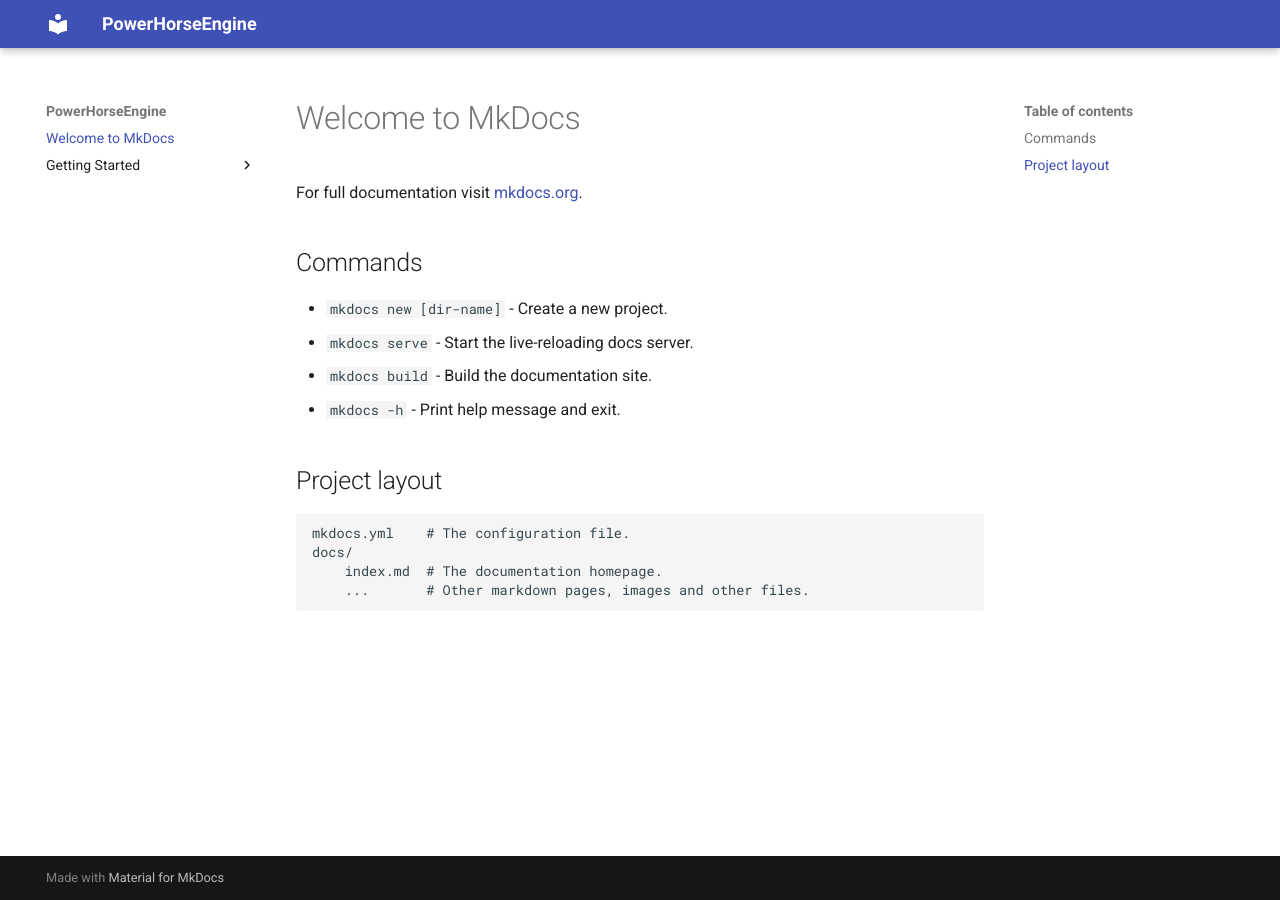
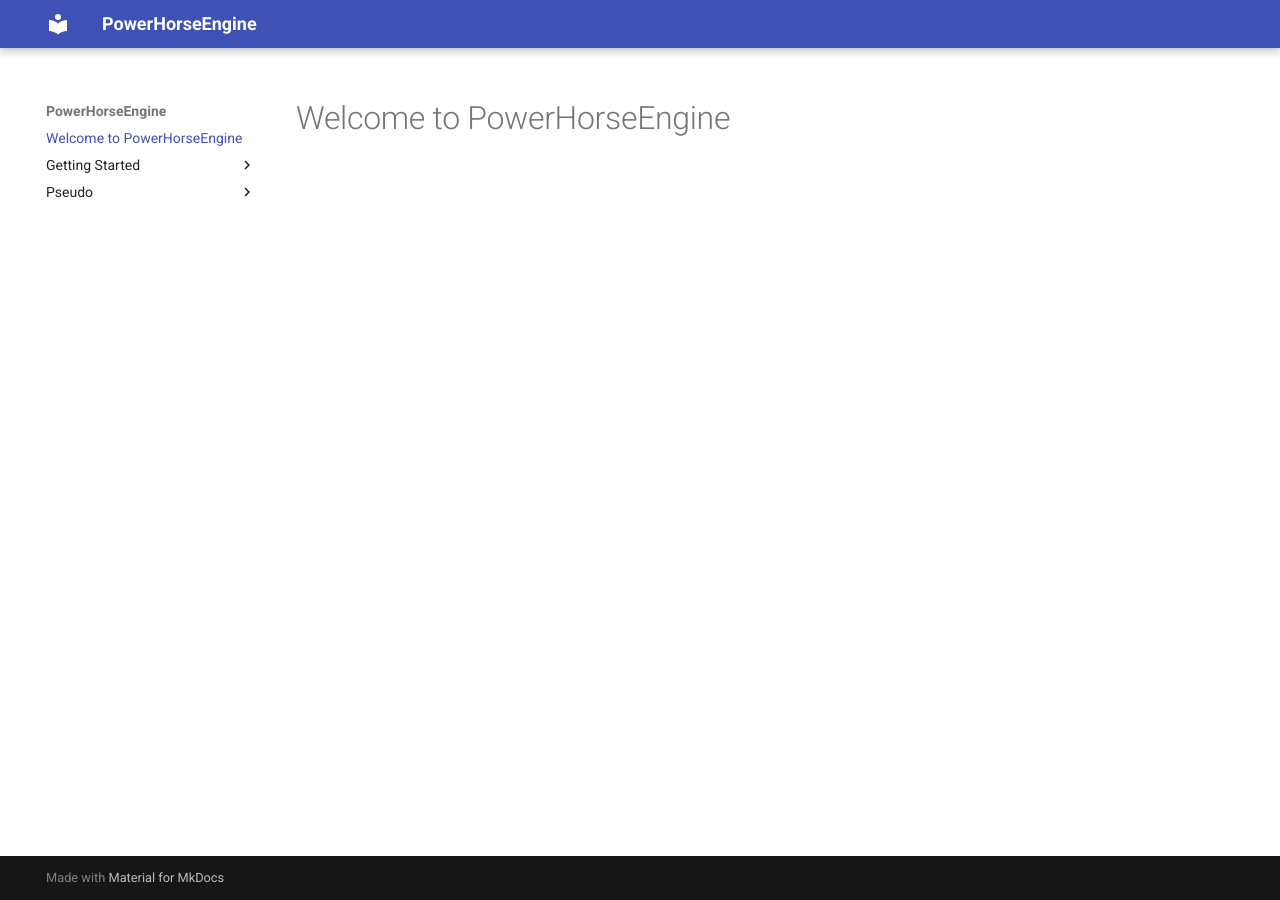
Before and after one commit to mekstuff/PowerHorseEngine_2-26-23_, an MkDocs documentation site: the page built from docs/index.md, in a window 1280 px wide. Built offline with MkDocs 1.6.1 and Material for MkDocs 9.7.7, drawn with Linux system fonts in a browser that asks for light colours.

```diff
--- a/docs/index.md
+++ b/docs/index.md
@@ -1,17 +1 @@
-# Welcome to MkDocs
-
-For full documentation visit [mkdocs.org](https://www.mkdocs.org).
-
-## Commands
-
-* `mkdocs new [dir-name]` - Create a new project.
-* `mkdocs serve` - Start the live-reloading docs server.
-* `mkdocs build` - Build the documentation site.
-* `mkdocs -h` - Print help message and exit.
-
-## Project layout
-
-    mkdocs.yml    # The configuration file.
-    docs/
-        index.md  # The documentation homepage.
-        ...       # Other markdown pages, images and other files.
+# Welcome to PowerHorseEngine
```
Also changed, not shown: docs/Pseudo/Servants/Servant.md (added, +53 -0 lines), docs/Pseudo/index.md (added, +12 -0 lines).
